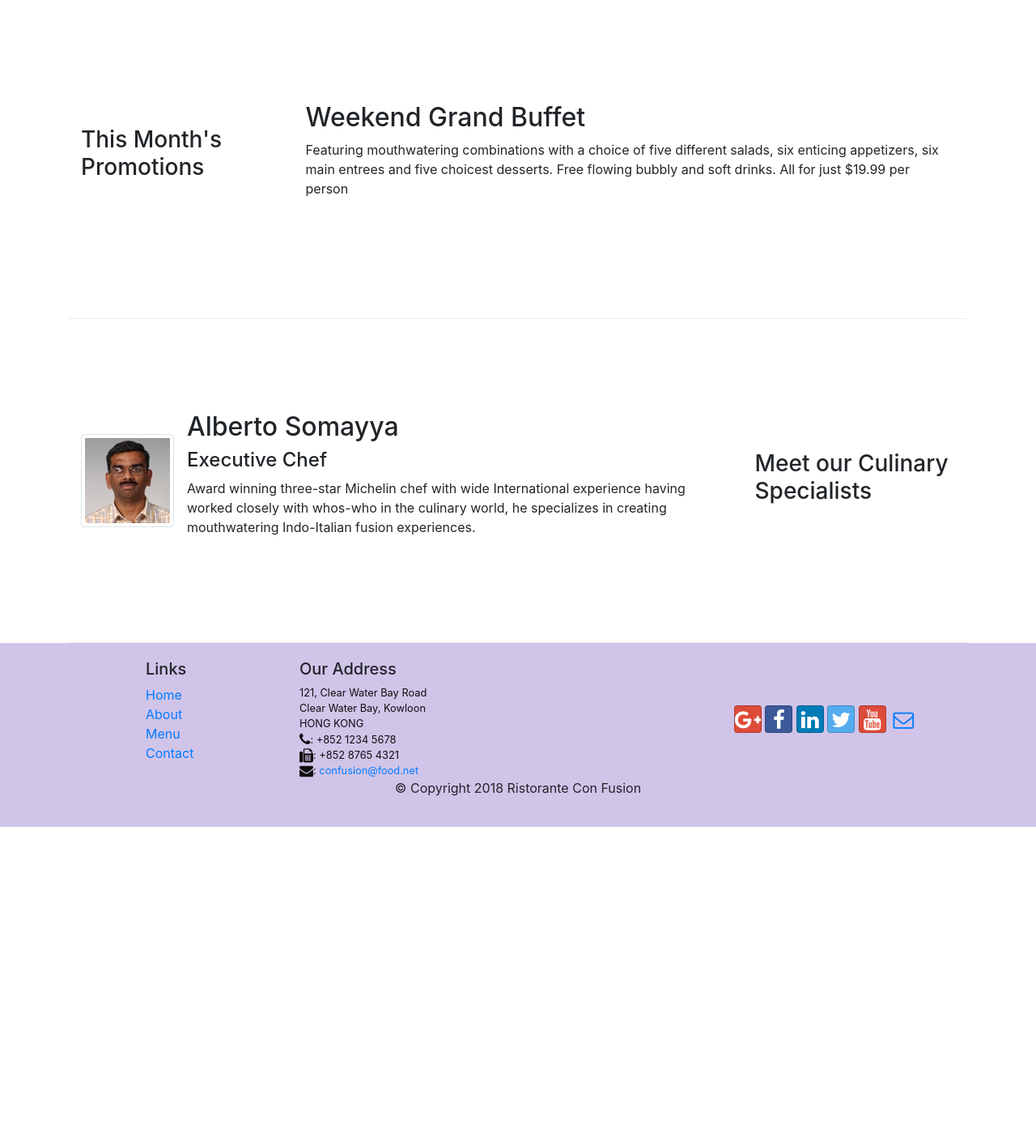
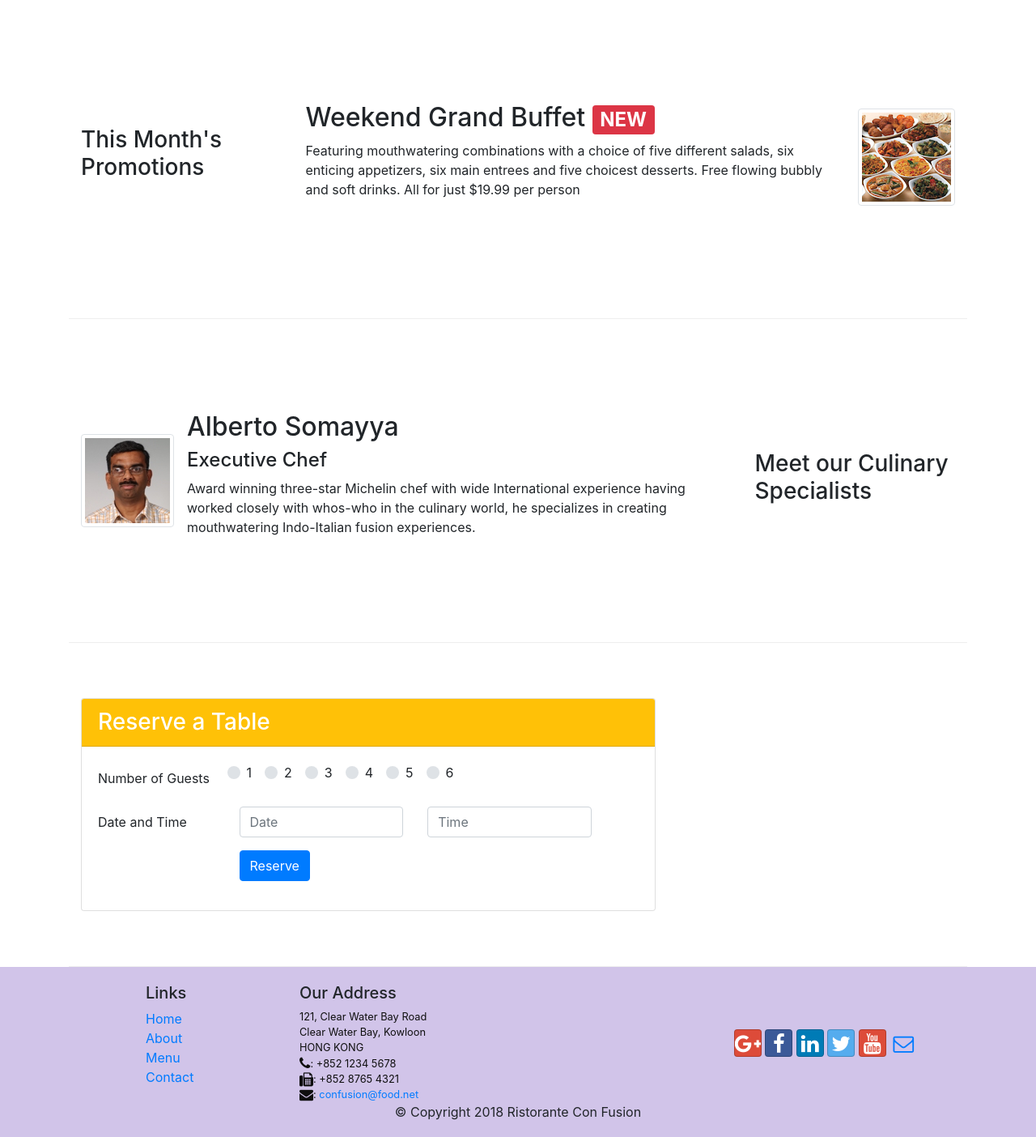
Before and after one commit to tashijain/restaurant-app-bootstrap, a website: page index.html in a window 1280 px wide. Shown: the part 740-2144 px from the top of the page at 81% size. Before the commit the page ends 1761 px from the top, so only its background shows below. Drawn offline with nearby package versions, Linux system fonts and the light colour scheme.

Commit message:
assignment 2 changes

```diff
--- a/index.html
+++ b/index.html
@@ -39,9 +39,14 @@
                     <h1>Ristorante con Fusion</h1>
                     <p>We take inspiration from the World's best cuisines, and create a unique fusion experience. Our lipsmacking creations will tickle your culinary senses!</p>
                 </div>
-                <div class="col-12 col-sm align-self-center">
-                  <img src="img/logo.png" class="img-fluid" />
-                </div>
+                <!-- <div class="col-12 col-sm"> -->
+                  <div class="col-12 col-sm-3 align-items-center">
+                    <img src="img/logo.png" class="img-fluid" />
+                  </div>
+                  <div class="col-12 col-sm-3 align-items-center">
+                    <a href="#reserve" class="btn btn-block btn-warning">Reserve</a>
+                  </div>
+                <!-- </div> -->
             </div>
         </div>
     </header>
@@ -73,8 +78,16 @@
                 <h3>This Month's Promotions</h3>
             </div>
             <div class="col col-sm col-md">
-                <h2>Weekend Grand Buffet</h2>
-                <p>Featuring mouthwatering combinations with a choice of five different salads, six enticing appetizers, six main entrees and five choicest desserts. Free flowing bubbly and soft drinks. All for just $19.99 per person </p>
+              <div class="media">
+                <div class="media-body">
+                  <h2 class="mt-0">Weekend Grand Buffet
+                    <span class="badge badge-danger">NEW</span>
+                  </h2>
+                  <p>Featuring mouthwatering combinations with a choice of five different salads, six enticing appetizers, six main entrees and five choicest desserts. Free flowing bubbly and soft drinks. All for just $19.99 per person </p>
+                </div>
+                <img class="d-flex ml-3 img-thumbnail align-self-center"
+                src="img/buffet.png" alt="buffet" />
+             </div>
             </div>
         </div>
 
@@ -90,6 +103,67 @@
                   <h2 class="mt-0">Alberto Somayya</h2>
                   <h4>Executive Chef</h4>
                   <p>Award winning three-star Michelin chef with wide International experience having worked closely with whos-who in the culinary world, he specializes in creating mouthwatering Indo-Italian fusion experiences. </p>
+                </div>
+              </div>
+            </div>
+        </div>
+
+        <div class="row row-content align-items-center">
+            <div class="col-12 col-sm-8">
+              <div class="card">
+                <h3 id="reserve" class="card-header bg-warning text-white">Reserve a Table</h3>
+                <div class="card-body">
+                  <form>
+
+                    <div class="row form-group">
+                      <label for="numofguests" class="col-12 col-md-3 col-form-label">Number of Guests</label>
+                      <div class="custom-control custom-radio custom-control-inline">
+                        <input type="radio" class="custom-control-input" id="defaultInline1" name="inlineDefaultRadiosExample">
+                        <label class="custom-control-label" for="defaultInline1">1</label>
+                      </div>
+                      <div class="custom-control custom-radio custom-control-inline">
+                        <input type="radio" class="custom-control-input" id="defaultInline2" name="inlineDefaultRadiosExample">
+                        <label class="custom-control-label" for="defaultInline2">2</label>
+                      </div>
+                      <div class="custom-control custom-radio custom-control-inline">
+                        <input type="radio" class="custom-control-input" id="defaultInline3" name="inlineDefaultRadiosExample">
+                        <label class="custom-control-label" for="defaultInline3">3</label>
+                      </div>
+                      <div class="custom-control custom-radio custom-control-inline">
+                        <input type="radio" class="custom-control-input" id="defaultInline4" name="inlineDefaultRadiosExample">
+                        <label class="custom-control-label" for="defaultInline4">4</label>
+                      </div>
+                      <div class="custom-control custom-radio custom-control-inline">
+                        <input type="radio" class="custom-control-input" id="defaultInline5" name="inlineDefaultRadiosExample">
+                        <label class="custom-control-label" for="defaultInline5">5</label>
+                      </div>
+                      <div class="custom-control custom-radio custom-control-inline">
+                        <input type="radio" class="custom-control-input" id="defaultInline6" name="inlineDefaultRadiosExample">
+                        <label class="custom-control-label" for="defaultInline6">6</label>
+                      </div>
+
+
+
+                    </div>
+
+                    <div class="row form-group">
+                      <label for="dateandtime" class="col-12 col-md-3 col-form-label">Date and Time</label>
+                      <div class="col-md-4">
+                        <input type="text" class="form-control" id="date" name="date"
+                      placeholder="Date">
+                      </div>
+                      <div class="col-md-4">
+                      <input type="text" class="form-control" id="time" name="time"
+                      placeholder="Time">
+                      </div>
+                    </div>
+
+                    <div class="row form-group">
+                      <div class="offset-md-3 col-md-8">
+                        <button type="submit" class="btn btn-primary">Reserve</button>
+                      </div>
+                    </div>
+                  </form>
                 </div>
               </div>
             </div>
```
